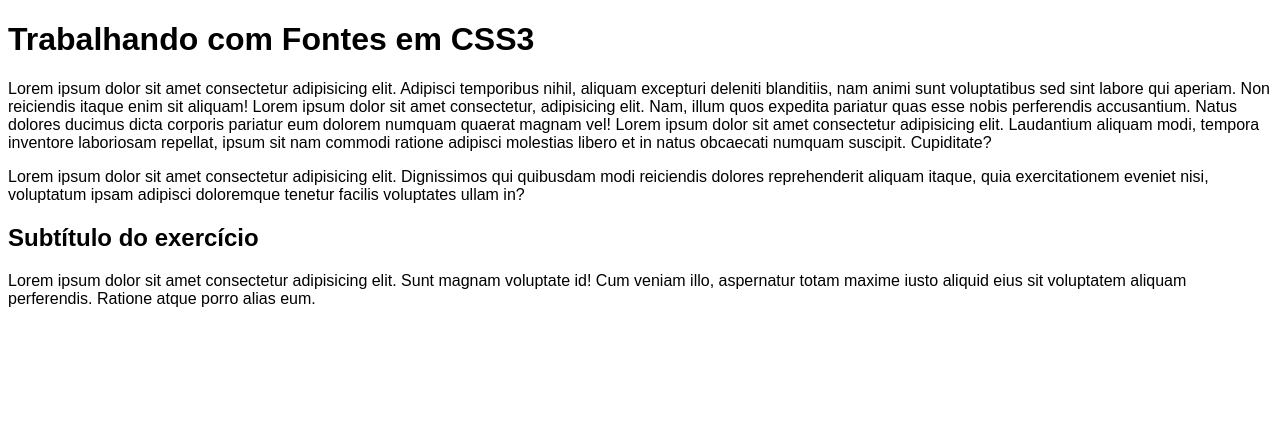
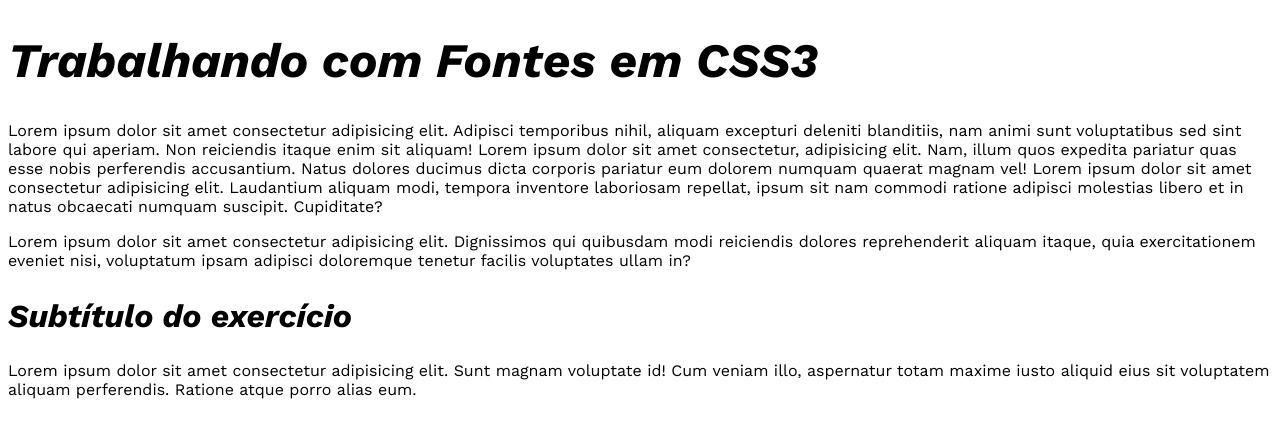
Before and after one commit to gabrielboostphoenix/html-css, a plain HTML site: page exercicios/ex017/fonte01.html in a window 1280 px wide. Drawn offline with nearby package versions, Linux system fonts and the light colour scheme.

Commit message:
Atualização de Arquivos

```diff
--- a/exercicios/ex017/fonte01.html
+++ b/exercicios/ex017/fonte01.html
@@ -6,11 +6,12 @@
     <meta name="viewport" content="width=device-width, initial-scale=1.0">
     <title>Fontes CSS</title>
     <style>
+        @import url('https://fonts.googleapis.com/css2?family=Work+Sans:ital,wght@0,100;0,200;0,300;0,400;0,500;0,600;0,700;0,800;0,900;1,100;1,200;1,300;1,400;1,500;1,600;1,700;1,800;1,900&display=swap');
         #sigla {
             text-decoration: none;
         }
         body {
-            font-family: Arial, Helvetica, sans-serif;
+            font-family: 'Work Sans', Arial, Helvetica, sans-serif;
             /*
             Medidas Absolutas:
             cm - centímetro (impressão, papel)
@@ -27,8 +28,24 @@
             rem - medida relativa ao tamanho atual da fonte (altura maiúscula da fonte) do root da página (por exemplo, as tags <html></html> ou as tags <body></body>)
             vw (view width) (largura da vizualização) - medida relativa à largura da janela de vizualização
             vh (view height) (altura da vizualização) - medida relativa à altura da janela de vizualização
+            % porcentagem
             */
             font-size: 1em;
+        }
+        h1 {
+            /* shorthand font
+
+            font-family: 'Work Sans', sans-serif;
+            font-weight: bolder;
+            font-size: 3em;
+            font-style: italic;
+
+            font-style -> font-weight -> font-size -> font-family
+            */
+            font: italic bolder 3em 'Work Sans', sans-serif;
+        }
+        h2 {
+            font: italic bolder 2em 'Work Sans', sans-serif;
         }
     </style>
 </head>
```
Also changed, not shown: exercicios/ex018/font01.html (added, +11 -0 lines).
